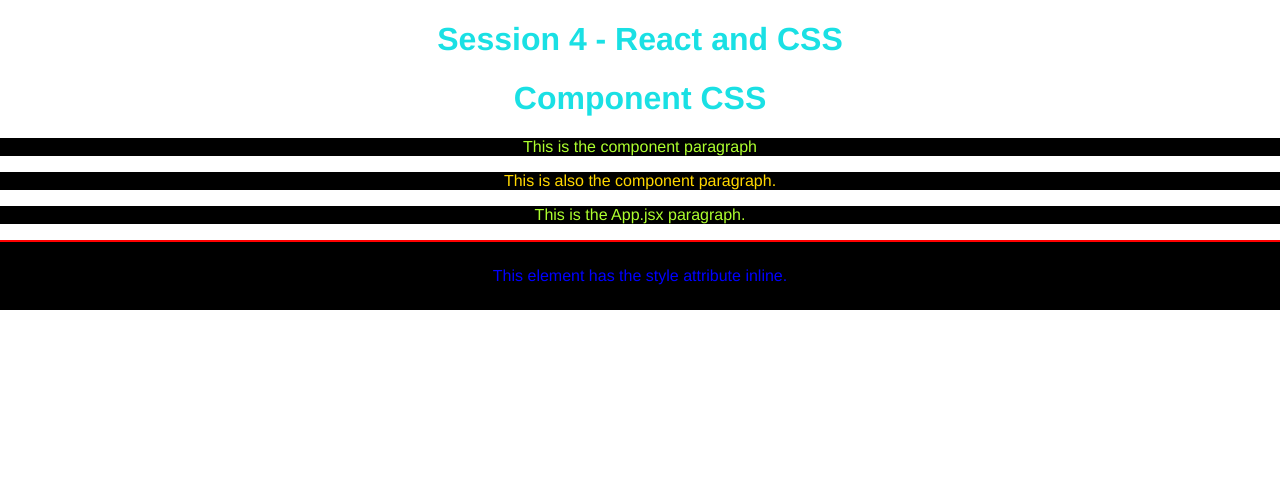
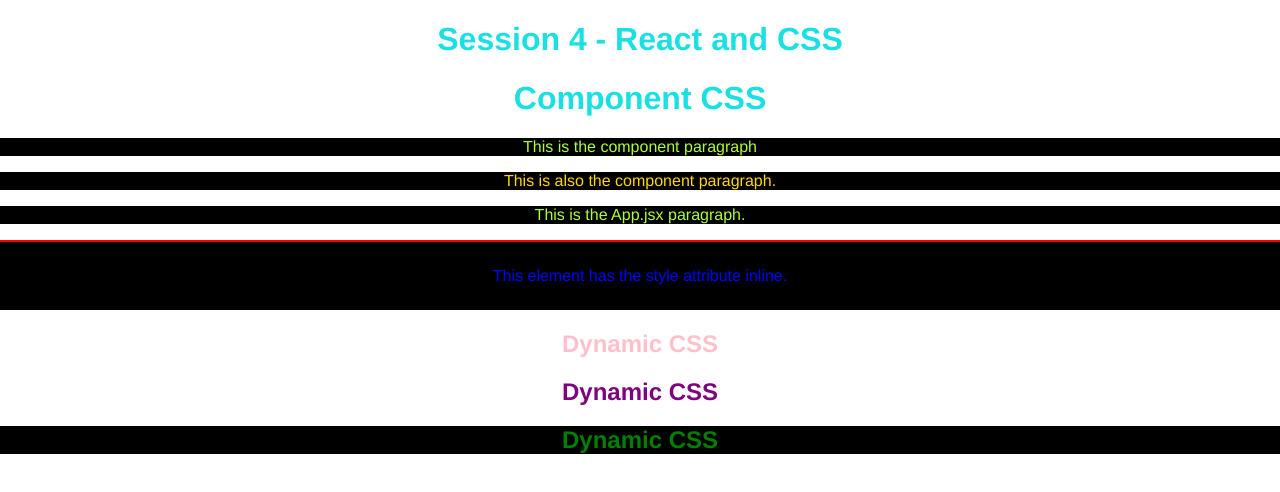
Before and after one commit to Lucas31394/React-Udemy, a React (Vite) app in the folder 4_react_css/: page / in a window 1280 px wide. Shown: the top 492 px of the page. Built offline with nearby package versions, Linux system fonts and the light colour scheme.

Commit message:
dynamic inline css

```diff
--- a/4_react_css/src/App.jsx
+++ b/4_react_css/src/App.jsx
@@ -5,7 +5,9 @@
 import MyComponent from './components/MyComponent'
 
 function App() {
-  const [count, setCount] = useState(0)
+  const [count, setCount] = useState(0);
+  const n = 15;
+  const [name] = useState("Lucas");
 
   return (
     <>
@@ -17,6 +19,10 @@
         <p>This is the App.jsx paragraph.</p>
         {/*Inline CSS*/}
         <p style={{color: "blue", padding: "25px", borderTop: "2px solid red"}}>This element has the style attribute inline.</p>
+        {/*Dynamic inline CSS*/}
+        <h2 style={n < 10 ?   ({color: "purple"}) : ({color: "pink"})}>Dynamic CSS</h2>
+        <h2 style={n > 10 ?   ({color: "purple"}) : ({color: "pink"})}>Dynamic CSS</h2>
+        <h2 style={name === "Lucas" ?   ({color: "green", backgroundColor: "#000"}) : null}>Dynamic CSS</h2>
       </div>
     </>
   )
```
